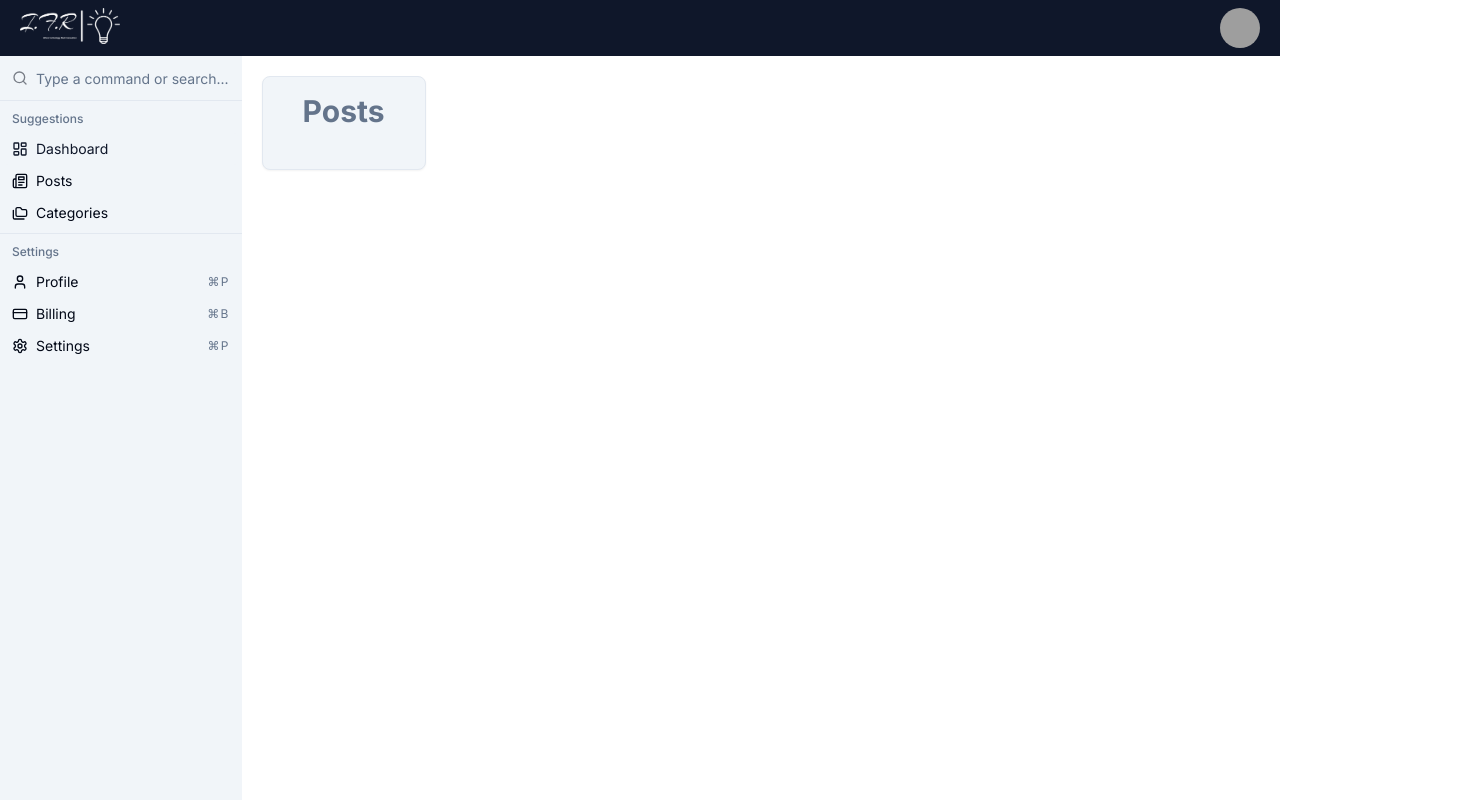
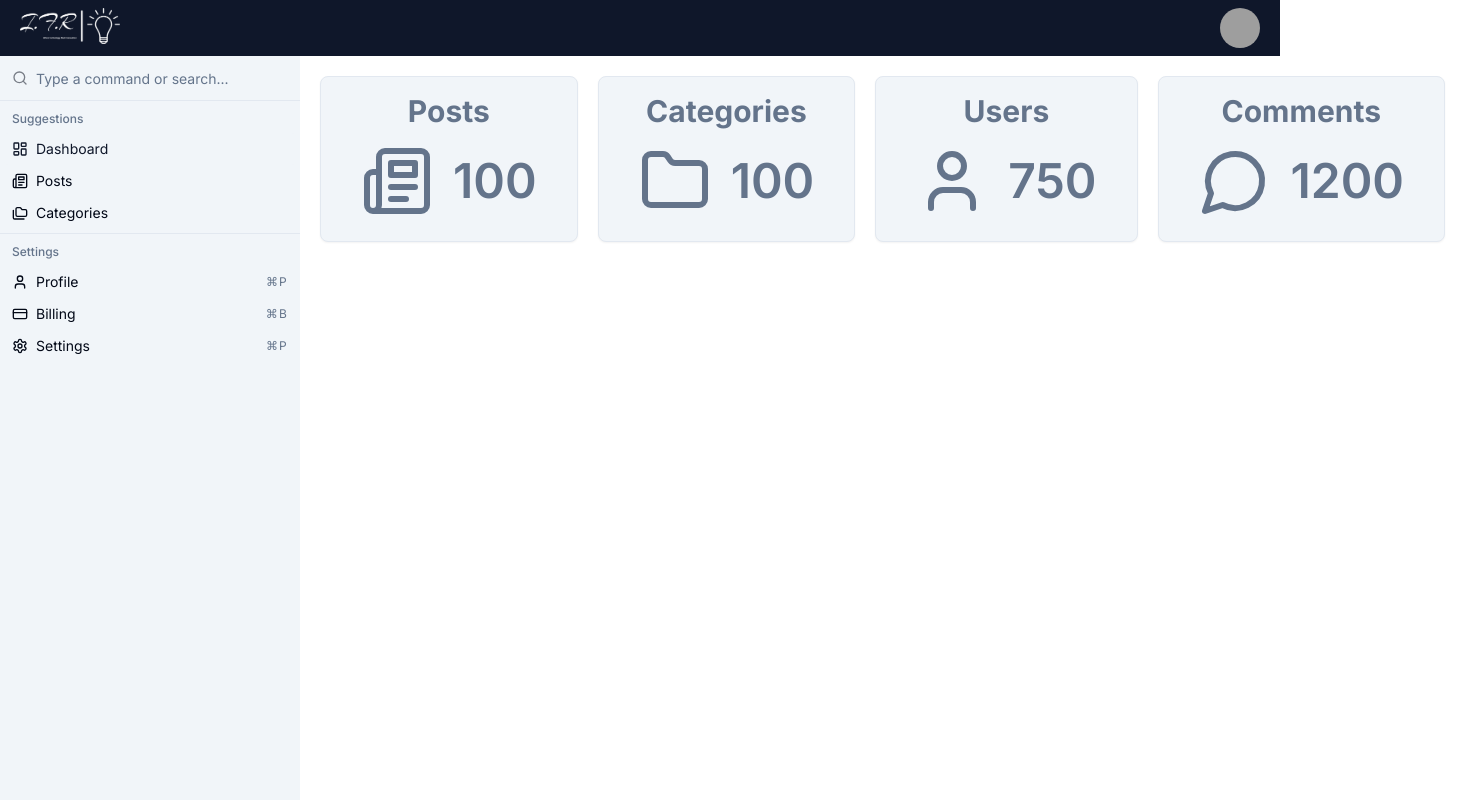
Before and after one commit to felixivance/nextjs-playground, a Next.js app: page /admin-dashboard-v1 in a window 1280 px wide. Shown: the top 800 px of the page, 1465 px wide, since content can reach past the window. Built offline with nearby package versions, Linux system fonts and the light colour scheme; grey boxes are pictures that could not be loaded.

Commit message:
dashboard design

```diff
--- a/app/admin-dashboard-v1/page.tsx
+++ b/app/admin-dashboard-v1/page.tsx
@@ -10,7 +10,7 @@
     <div>
       <Navbar />
       <div className="flex">
-        <div className="hidden md:block h-screen w-[300px]">
+        <div className="hidden md:block h-screen min-w-[300px] w-[300px]">
           <Sidebar />
         </div>
         <div className="p-5 w-full md:max-w[1140px]">
--- a/components/admin-dashboard-v1/cards/DashboardCard.tsx
+++ b/components/admin-dashboard-v1/cards/DashboardCard.tsx
@@ -7,16 +7,27 @@
   CardHeader,
   CardTitle,
 } from "@/components/ui/card";
+import { LucideIcon, Newspaper } from "lucide-react";
 
-type Props = {};
+type Props = {
+  title: string;
+  count: number;
+  icon: React.ReactElement<LucideIcon>;
+};
 
-const DashboardCard = (props: Props) => {
+const DashboardCard = ({ title, count, icon }: Props) => {
   return (
     <Card className="bg-slate-100 dark:bg-slate-800 p-4 pb-0">
       <CardContent>
         <h3 className="text-3xl text-center mb-4 font-bold text-slate-500 dark:text-slate-200">
-          Posts
+          {title}
         </h3>
+        <div className="flex gap-5 justify-center items-center">
+          {icon}
+          <h3 className="text-5xl font-semibold text-slate-500 dark:text-slate-200">
+            {count}
+          </h3>
+        </div>
       </CardContent>
     </Card>
   );
--- a/components/admin-dashboard-v1/dashboard/Dashboard.tsx
+++ b/components/admin-dashboard-v1/dashboard/Dashboard.tsx
@@ -1,12 +1,32 @@
 import React from "react";
 import DashboardCard from "../cards/DashboardCard";
+import { Folder, MessageCircle, Newspaper, User } from "lucide-react";
 
 type Props = {};
 
 const Dashboard = (props: Props) => {
   return (
     <div className="flex flex-col md:flex-row justify-between gap-5 mb-5">
-      <DashboardCard />
+      <DashboardCard
+        title="Posts"
+        count={100}
+        icon={<Newspaper className="text-slate-500" size={72} />}
+      />
+      <DashboardCard
+        title="Categories"
+        count={100}
+        icon={<Folder className="text-slate-500" size={72} />}
+      />
+      <DashboardCard
+        title="Users"
+        count={750}
+        icon={<User className="text-slate-500" size={72} />}
+      />
+      <DashboardCard
+        title="Comments"
+        count={1200}
+        icon={<MessageCircle className="text-slate-500" size={72} />}
+      />
     </div>
   );
 };
```
